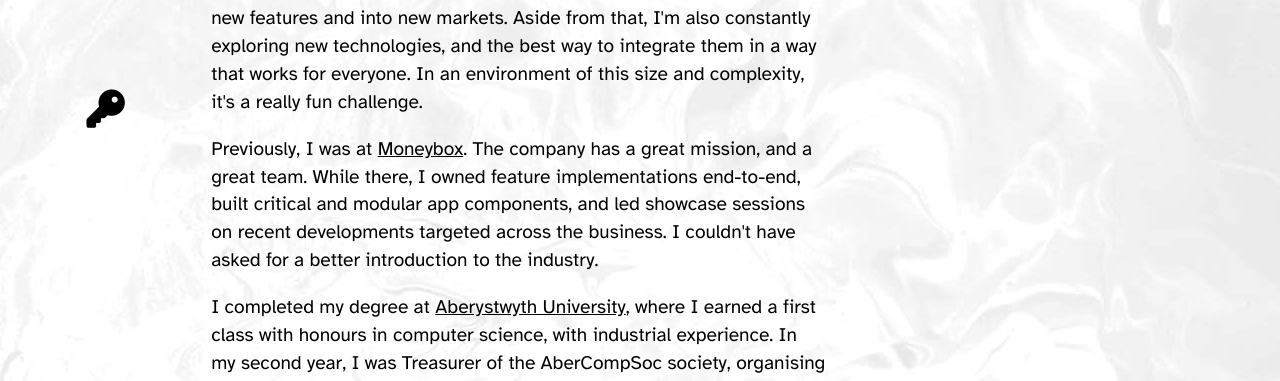
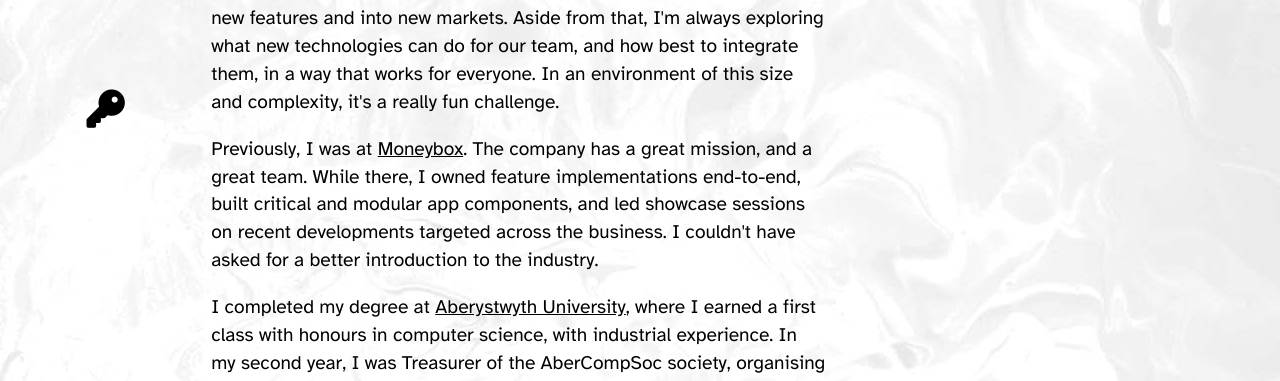
Before and after one commit to jack-webb/jackwebb.me, a plain HTML site: page index.html in a window 1280 px wide. Shown: the part 410-791 px from the top of the page. Drawn offline with nearby package versions, Linux system fonts and the light colour scheme; no server answers.

Commit message:
Update index.html

```diff
--- a/index.html
+++ b/index.html
@@ -47,7 +47,7 @@
     <main><h1>Jack Webb</h1>
         <h2>Android Developer and Software Engineer</h2>
         <p>Hello! I’m Jack, an Android developer based in London. I like building things with Kotlin and Python, and I love learning new technologies. I'm driven by delivering real projects that have a tangible impact, and doing so in a pragmatic way.</p>
-        <p>I currently work at <a href="https://www.asos.com/">ASOS</a>, as an Android Engineer. We might be a fashion company, but that doesn't mean we don't have interesting tech. ASOS operates at a massive scale, and we're always expanding the app with new features and into new markets. Aside from that, I'm also constantly exploring new technologies, and the best way to integrate them in a way that works for everyone. In an environment of this size and complexity, it's a really fun challenge.</p>
+        <p>I currently work at <a href="https://www.asos.com/">ASOS</a>, as an Android Engineer. We might be a fashion company, but that doesn't mean we don't have interesting tech. ASOS operates at a massive scale, and we're always expanding the app with new features and into new markets. Aside from that, I'm always exploring what new technologies can do for our team, and how best to integrate them, in a way that works for everyone. In an environment of this size and complexity, it's a really fun challenge.</p>
         <p>Previously, I was at <a href="https://www.moneyboxapp.com/">Moneybox</a>. The company has a great mission, and a great team. While there, I owned feature implementations end-to-end, built critical and modular app components, and led showcase sessions on recent developments targeted across the business. I couldn't have asked for a better introduction to the industry.</p>
         <p>I completed my degree at <a href="https://aber.ac.uk/en/cs/">Aberystwyth University</a>, where I earned a first class with honours in computer science, with industrial experience. In my second year, I was Treasurer of the AberCompSoc society, organising trips and managing society funds and sponsors. In my first year, I was part of <a href="https://abersailbot.co.uk/">AberSailBot</a>, a student-led robotic sailing team. Both times, I was fortunate enough to learn from some very driven and talented people.</p>
         <p>As part of my degree, I undertook a software development internship at <a href="https://amadeus.com/en">Amadeus</a>, in Frankfurt, Germany. I was working on innovation projects with <a href="https://us.softbankrobotics.com/pepper">Softbank's Pepper</a> robot using Kotlin and Android. On top of that, I was also responsible for internal event and lecture management tools built with Django and Vue.js. I really enjoyed developing a huge range of new skills, technical and non-technical, in that time.</p>
```
